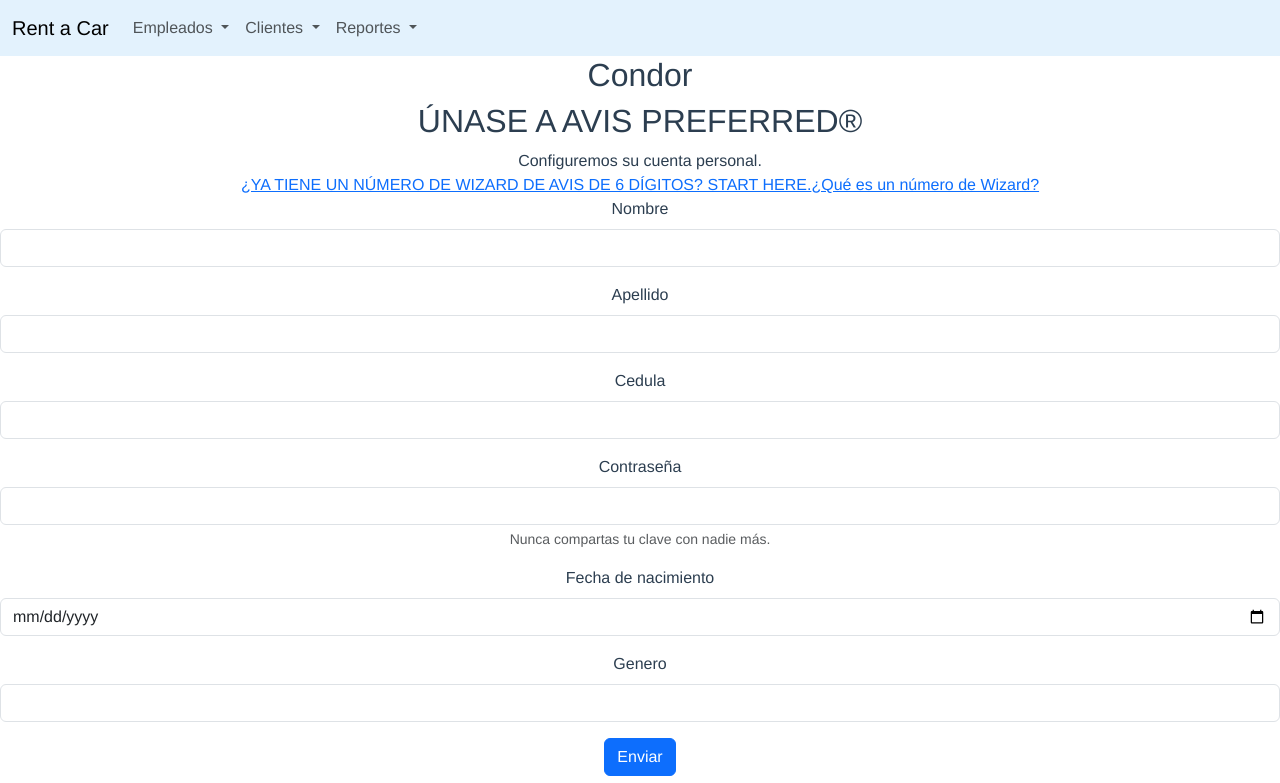
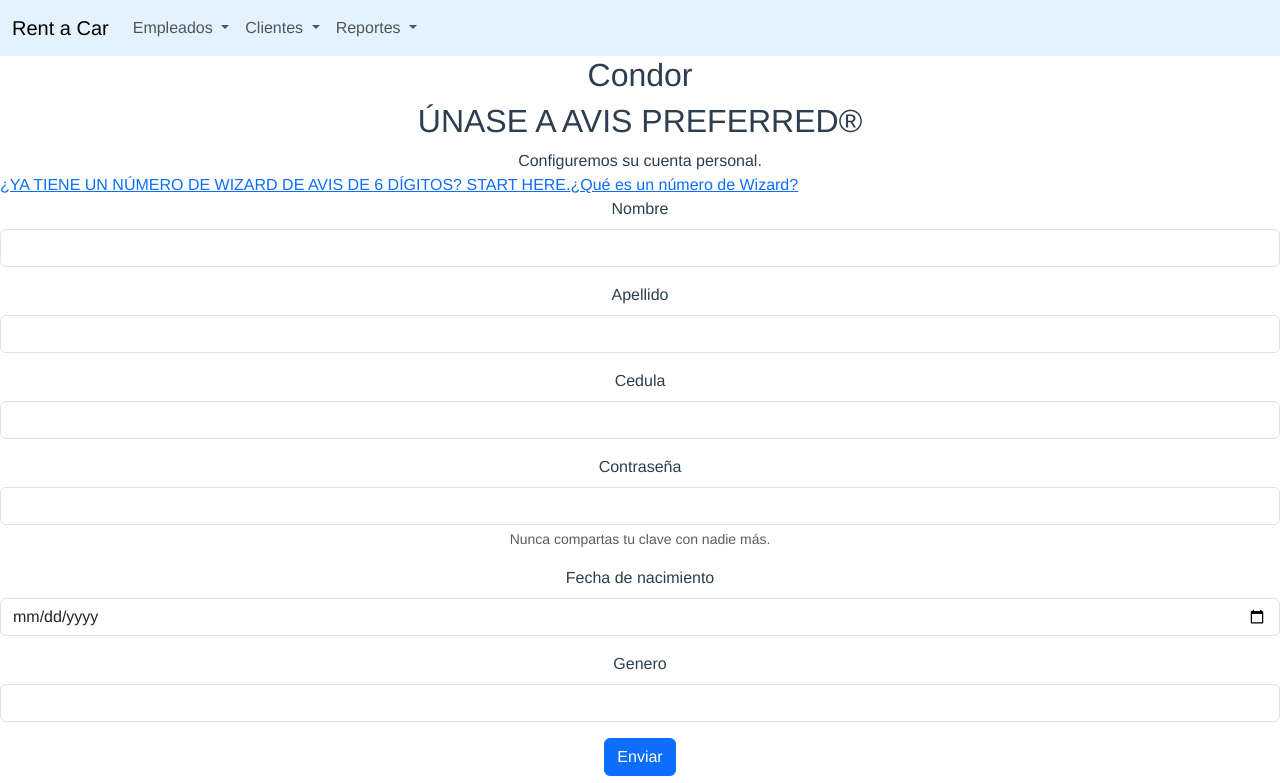
Before and after one commit to driventub/proyecto_final_pw_vue_g1, a Vue app: page /#/ in a window 1280 px wide. Before the commit this address led to /#/clientes/actualizarCliente. Shown: the top 783 px of the page. Built offline with nearby package versions, Linux system fonts and the light colour scheme.

Commit message:
cambio nombre RegistroCiente a RegistroCliente

```diff
--- a/src/components/RegistroCliente.vue
+++ b/src/components/RegistroCliente.vue
@@ -4,7 +4,7 @@
         <h2>ÚNASE A AVIS PREFERRED®</h2>
         <span>Configuremos su cuenta personal.</span>
     </div>
-    <div class="hypervinculos">
+    <div class="hypervinculos" style="display: flex;">
         <a href="">¿YA TIENE UN NÚMERO DE WIZARD DE AVIS DE 6 DÍGITOS? START HERE.</a>
         <a href="">¿Qué es un número de Wizard?</a>
     </div>
```
